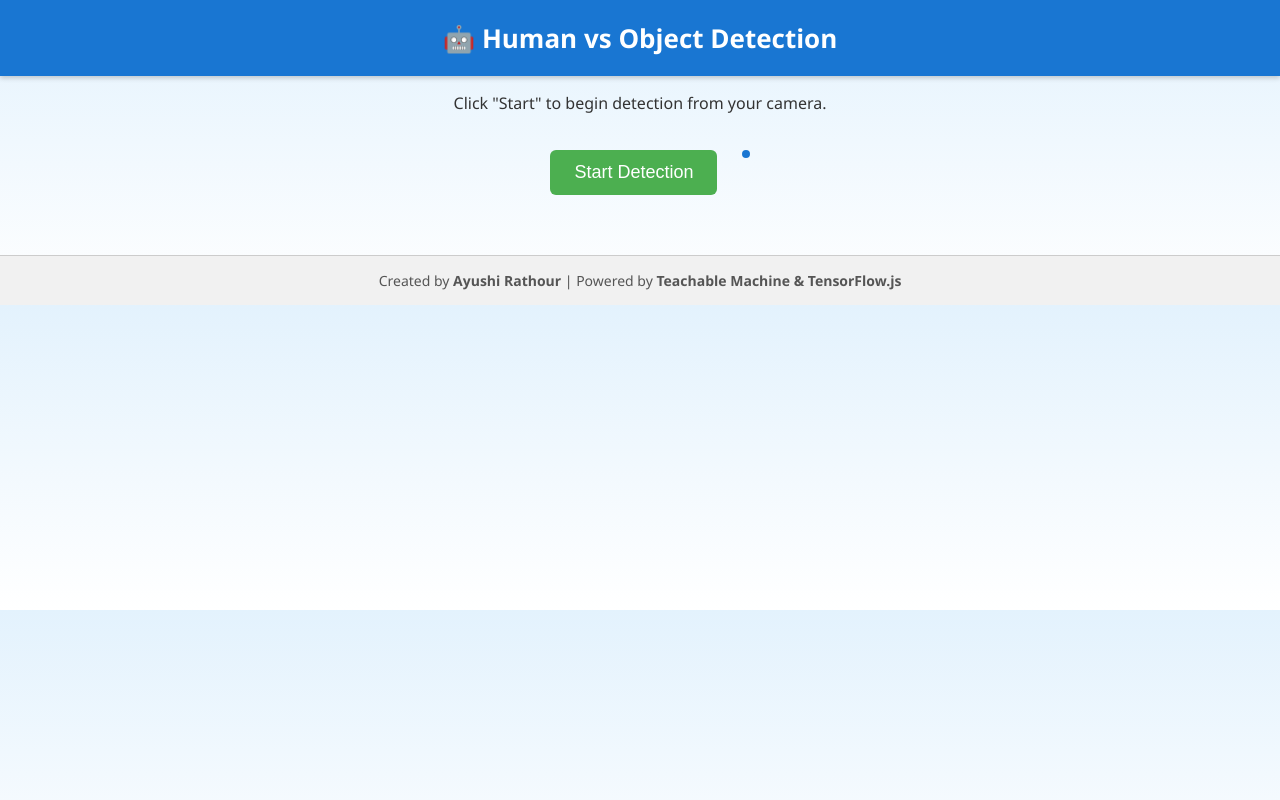
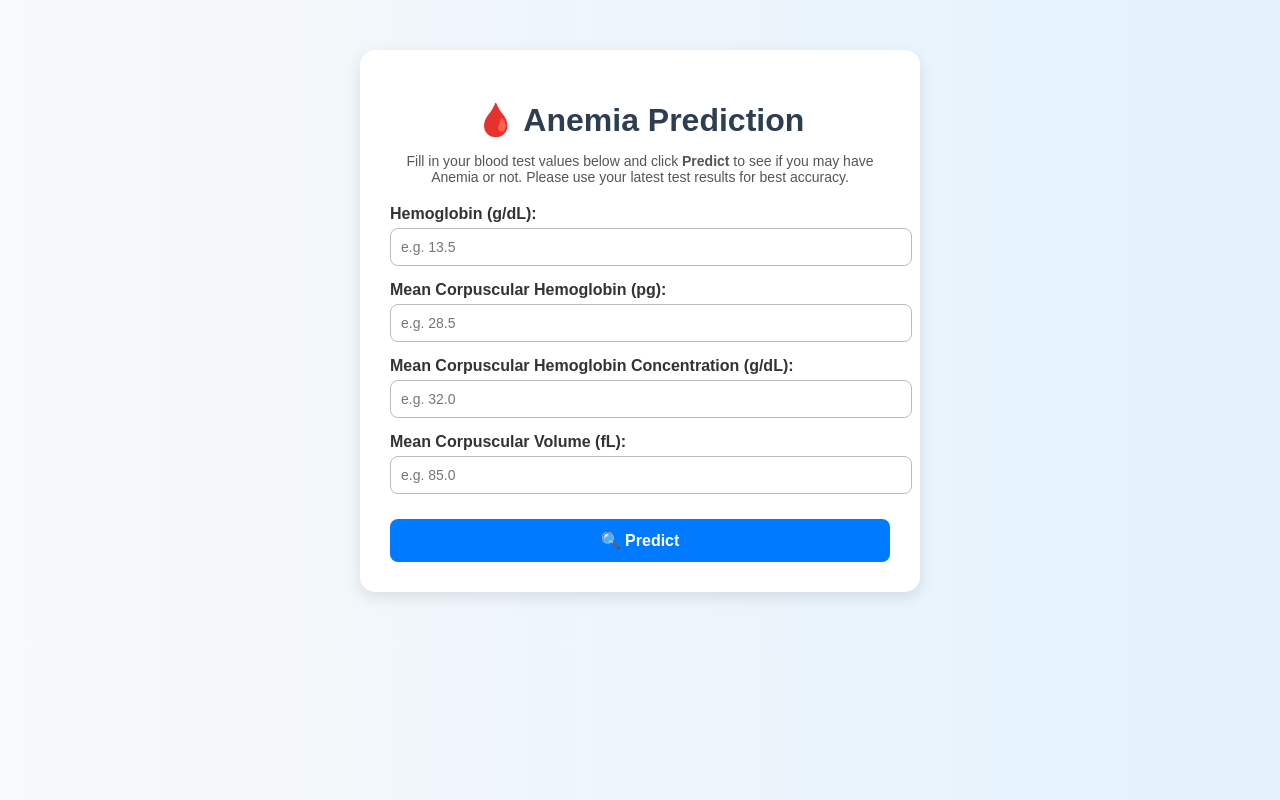
Before and after one commit to ayushirathour/anemia_web, a Flask app: page / in a window 1280 px wide. Run offline with Flask 3, Linux system fonts and the light colour scheme; parts of the project's set-up code (start-up, migrations or seed data) failed here and were passed over; some libraries are stand-ins or nearby versions.

Commit message:
Update index.html

```diff
--- a/templates/index.html
+++ b/templates/index.html
@@ -1,150 +1,129 @@
 <!DOCTYPE html>
-<html lang="en">
+<html>
 <head>
     <meta charset="UTF-8">
-    <title>Human vs Object Detector</title>
+    <title>Anemia Prediction</title>
     <style>
         body {
-            font-family: 'Segoe UI', Tahoma, sans-serif;
-            text-align: center;
-            background: linear-gradient(to bottom, #e3f2fd, #ffffff);
-            color: #333;
+            font-family: Arial, sans-serif;
+            background: linear-gradient(to right, #f8f9fa, #e3f2fd);
             margin: 0;
             padding: 0;
         }
 
-        header {
-            background: #1976d2;
-            color: white;
-            padding: 20px;
-            font-size: 26px;
+        .container {
+            max-width: 500px;
+            margin: 50px auto;
+            background: white;
+            padding: 30px;
+            border-radius: 15px;
+            box-shadow: 0px 5px 15px rgba(0,0,0,0.1);
+        }
+
+        h1 {
+            text-align: center;
+            color: #2c3e50;
+            margin-bottom: 10px;
+        }
+
+        p.guide {
+            text-align: center;
+            font-size: 14px;
+            color: #555;
+            margin-bottom: 20px;
+        }
+
+        label {
+            display: block;
+            margin-top: 15px;
             font-weight: bold;
-            box-shadow: 0 2px 5px rgba(0,0,0,0.2);
+            color: #333;
+        }
+
+        input {
+            width: 100%;
+            padding: 10px;
+            margin-top: 5px;
+            border: 1px solid #bbb;
+            border-radius: 8px;
+            font-size: 14px;
         }
 
         button {
-            padding: 12px 24px;
-            margin: 20px;
-            font-size: 18px;
-            background-color: #4CAF50;
+            width: 100%;
+            background: #007BFF;
             color: white;
+            padding: 12px;
+            margin-top: 25px;
             border: none;
-            border-radius: 6px;
+            border-radius: 8px;
             cursor: pointer;
+            font-size: 16px;
+            font-weight: bold;
         }
 
         button:hover {
-            background-color: #45a049;
+            background: #0056b3;
         }
 
-        #webcam-container {
-            margin: 20px auto;
-            border: 4px solid #1976d2;
+        .result {
+            margin-top: 25px;
+            padding: 15px;
             border-radius: 8px;
-            display: inline-block;
+            font-weight: bold;
+            text-align: center;
+            font-size: 16px;
         }
 
-        #label-container {
-            margin-top: 20px;
-            font-size: 20px;
+        .healthy {
+            background: #e9f7ef;
+            border: 1px solid #28a745;
+            color: #155724;
         }
 
-        .label {
-            padding: 8px;
-            border-radius: 6px;
-            margin: 6px;
-            display: inline-block;
-            min-width: 200px;
-        }
-
-        .human {
-            background-color: rgba(76, 175, 80, 0.2);
-            color: #2e7d32;
-            border: 1px solid #2e7d32;
-        }
-
-        .object {
-            background-color: rgba(255, 152, 0, 0.2);
-            color: #ef6c00;
-            border: 1px solid #ef6c00;
-        }
-
-        footer {
-            margin-top: 40px;
-            padding: 15px;
-            background: #f1f1f1;
-            font-size: 14px;
-            color: #555;
-            border-top: 1px solid #ccc;
+        .anemia {
+            background: #fdecea;
+            border: 1px solid #e74c3c;
+            color: #a94442;
         }
     </style>
 </head>
 <body>
 
-    <header>🤖 Human vs Object Detection</header>
-    <p>Click "Start" to begin detection from your camera.</p>
-    <button onclick="init()">Start Detection</button>
+<div class="container">
+    <h1>🩸 Anemia Prediction</h1>
+    <p class="guide">Fill in your blood test values below and click <b>Predict</b>
+    to see if you may have Anemia or not.
+    Please use your latest test results for best accuracy.</p>
 
-    <div id="webcam-container"></div>
-    <div id="label-container"></div>
+    <form method="post" action="/">
+        <label>Hemoglobin (g/dL):</label>
+        <input type="number" step="0.1" name="Hemoglobin" placeholder="e.g. 13.5" required>
 
-    <!-- TensorFlow.js -->
-    <script src="https://cdn.jsdelivr.net/npm/@tensorflow/tfjs@latest/dist/tf.min.js"></script>
-    <!-- Teachable Machine Image Library -->
-    <script src="https://cdn.jsdelivr.net/npm/@teachablemachine/image@latest/dist/teachablemachine-image.min.js"></script>
+        <label>Mean Corpuscular Hemoglobin (pg):</label>
+        <input type="number" step="0.1" name="Mean Corpuscular Hemoglobin" placeholder="e.g. 28.5" required>
 
-    <script>
-        const URL = "./model/"; // Model folder path
-        let model, webcam, labelContainer, maxPredictions;
+        <label>Mean Corpuscular Hemoglobin Concentration (g/dL):</label>
+        <input type="number" step="0.1" name="Mean Corpuscular Hemoglobin Concentration" placeholder="e.g. 32.0" required>
 
-        async function init() {
-            const modelURL = URL + "model.json";
-            const metadataURL = URL + "metadata.json";
+        <label>Mean Corpuscular Volume (fL):</label>
+        <input type="number" step="0.1" name="Mean Corpuscular Volume" placeholder="e.g. 85.0" required>
 
-            model = await tmImage.load(modelURL, metadataURL);
-            maxPredictions = model.getTotalClasses();
+        <button type="submit">🔍 Predict</button>
+    </form>
 
-            const flip = true;
-            webcam = new tmImage.Webcam(300, 300, flip);
-            await webcam.setup();
-            await webcam.play();
-            window.requestAnimationFrame(loop);
-
-            document.getElementById("webcam-container").appendChild(webcam.canvas);
-            labelContainer = document.getElementById("label-container");
-            for (let i = 0; i < maxPredictions; i++) {
-                const labelDiv = document.createElement("div");
-                labelDiv.classList.add("label");
-                labelContainer.appendChild(labelDiv);
-            }
-        }
-
-        async function loop() {
-            webcam.update();
-            await predict();
-            window.requestAnimationFrame(loop);
-        }
-
-        async function predict() {
-            const prediction = await model.predict(webcam.canvas);
-            for (let i = 0; i < maxPredictions; i++) {
-                let className = prediction[i].className;
-                let accuracy = (prediction[i].probability * 100).toFixed(1) + "%";
-                labelContainer.childNodes[i].innerHTML = `${className}: ${accuracy}`;
-
-                // Add color classes
-                if (className.toLowerCase().includes("human")) {
-                    labelContainer.childNodes[i].className = "label human";
-                } else {
-                    labelContainer.childNodes[i].className = "label object";
-                }
-            }
-        }
-    </script>
-
-    <footer>
-        Created by <strong>Ayushi Rathour</strong> | Powered by <strong>Teachable Machine & TensorFlow.js</strong>
-    </footer>
+    {% if prediction %}
+        {% if prediction == "Healthy" %}
+            <div class="result healthy">
+                ✅ You are likely <b>Healthy</b>. No signs of anemia detected.
+            </div>
+        {% else %}
+            <div class="result anemia">
+                ⚠️ Possible <b>Anemia</b> detected. Please consult a doctor for confirmation.
+            </div>
+        {% endif %}
+    {% endif %}
+</div>
 
 </body>
 </html>
```
